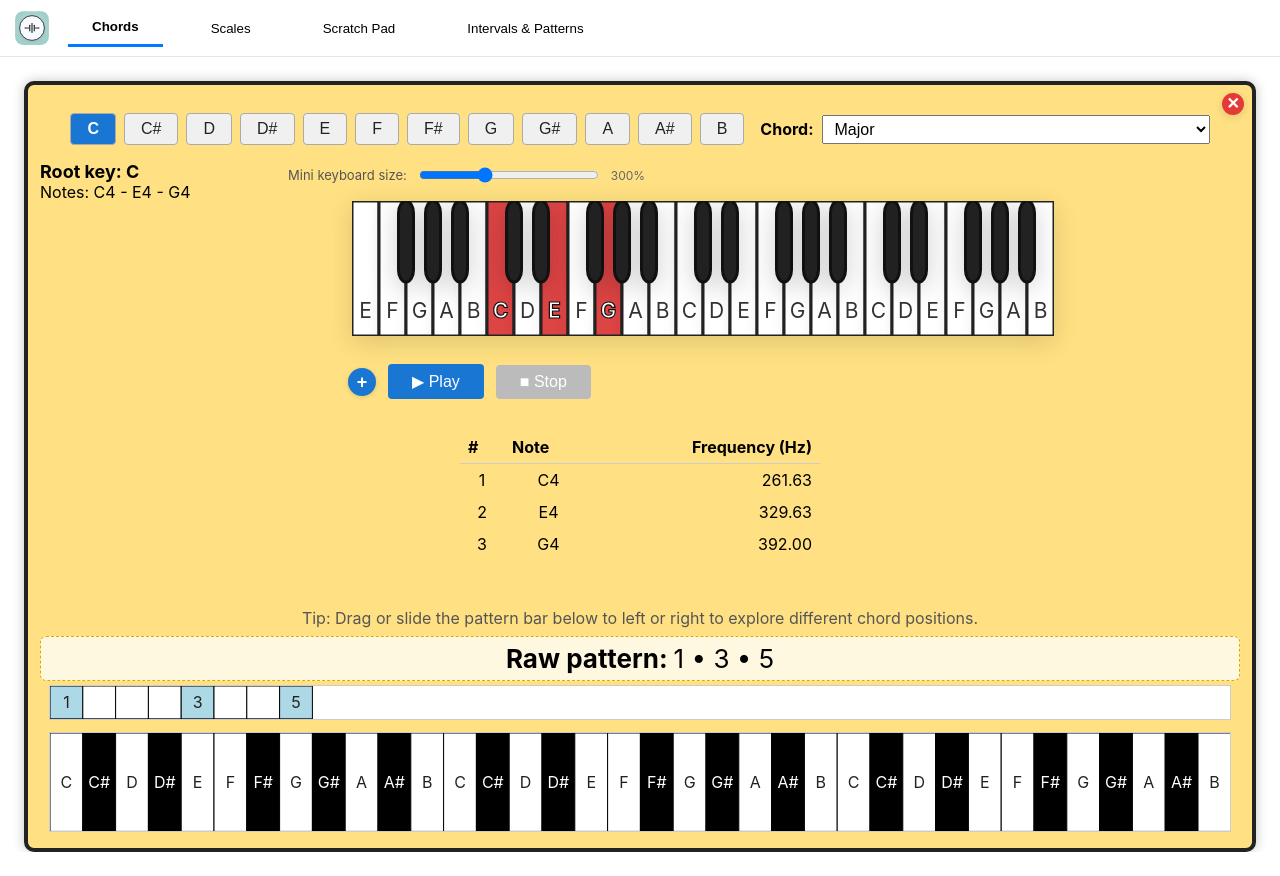
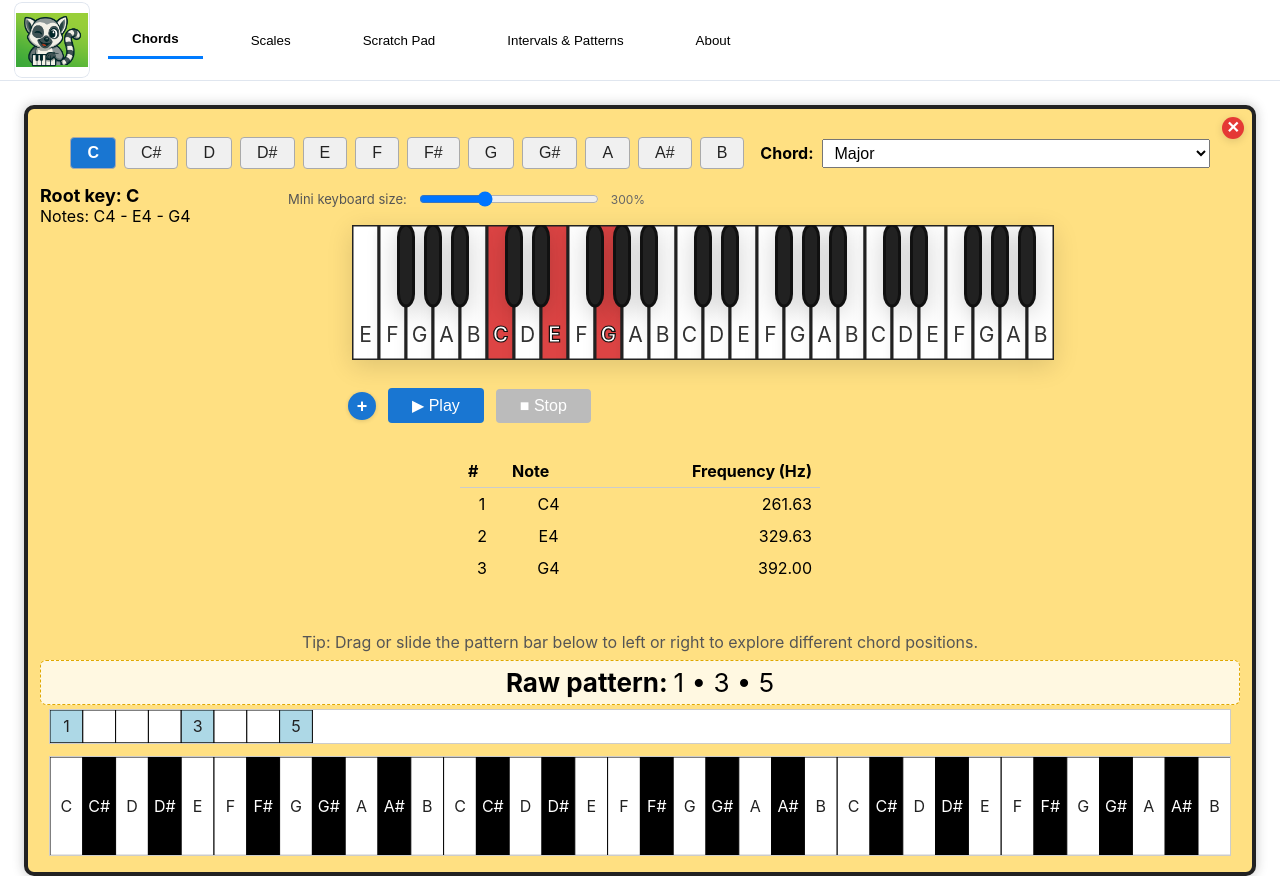
Before and after one commit to senthilktmz/pitch-lemur, a React (Create React App) app: page / in a window 1280 px wide. Before the commit the page ends 852 px from the top, so only its background shows below. Built offline with nearby package versions, Linux system fonts and the light colour scheme.

Commit message:
added about page

```diff
--- /dev/null
+++ b/src/About.tsx
@@ -0,0 +1,28 @@
+import React from "react";
+
+const About: React.FC = () => {
+  return (
+    <div style={{ maxWidth: 1100, margin: '0 auto', padding: '16px 16px 48px' }}>
+      <div style={{ display: 'flex', justifyContent: 'center', marginBottom: 16 }}>
+        <img
+          src={process.env.PUBLIC_URL + "/pitch-lemur-texted-icon.png"}
+          alt="Pitch Lemur"
+          style={{ width: '100%', height: 'auto', maxWidth: 512, borderRadius: 12, boxShadow: '0 2px 12px #0002' }}
+        />
+      </div>
+      <div style={{ fontSize: 18, lineHeight: 1.7 }}>
+        <p style={{ margin: '8px 0 16px', fontWeight: 600 }}>Pitch Lemur app has been created for</p>
+        <p style={{ margin: '8px 0' }}>Everyone to learn music theory in structured and interactive way. Now you can</p>
+        <p style={{ margin: '8px 0' }}>Lean Chords easily</p>
+        <p style={{ margin: '8px 0' }}>Learn Scales easily</p>
+        <p style={{ margin: '8px 0' }}>Understand the visualized keyboard chords and scales</p>
+        <p style={{ margin: '8px 0' }}>Create your own chords and scales set as reference to learn or perform</p>
+        <p style={{ margin: '8px 0' }}>Hear the chords and scales by clicking on the play buttons</p>
+        <p style={{ margin: '8px 0' }}>Learn the chords and scales pattern formulas interactively</p>
+        <p style={{ margin: '16px 0', fontWeight: 600 }}>Happy learning!</p>
+      </div>
+    </div>
+  );
+};
+
+export default About;
--- a/src/App.tsx
+++ b/src/App.tsx
@@ -2,6 +2,7 @@ import React, { useState, useRef, useEffect } from "react";
 // import logo from "./logo.svg"; // Remove unused default logo
 import "./App.css";
 import MenuBar from "./MenuBar";
+import About from "./About";
 import PianoKeyboard from "./PianoKeyboard";
 import IntervalPattern from "./IntervalPattern";
 import ScalesMulti from "./ScalesMulti";
@@ -66,6 +67,9 @@ function App() {
         <div style={getTabStyle('scratchpad')}>
           <ScratchPad items={scratchPadItems} removeItem={removeScratchPadItem} />
         </div>
+        <div style={getTabStyle('about')}>
+          <About />
+        </div>
       </>
     );
 
--- a/src/MenuBar.tsx
+++ b/src/MenuBar.tsx
@@ -16,23 +16,31 @@ const MenuBar: React.FC<MenuBarProps> = ({ activeTab, setActiveTab }) => (
       top: 0,
       zIndex: 10,
       width: "100%",
-      minHeight: 56,
+      minHeight: 80,
       padding: "0 0 0 0"
     }}
   >
     <img
-      src={process.env.PUBLIC_URL + "/logo-one.svg"}
+      src={process.env.PUBLIC_URL + "/pitch-lemur-icon.png"}
       alt="App Logo"
+      width={72}
+      height={72}
+      draggable={false}
       style={{
-        width: 36,
-        height: 36,
+        width: 72,
+        height: 72,
+        aspectRatio: '1 / 1',
+        objectFit: 'contain',
+        background: '#fff',
+        padding: 2,
         borderRadius: 8,
+        boxShadow: '0 0 0 1px #e0e6ef inset',
         margin: "0 18px 0 14px",
         verticalAlign: "middle",
         display: "block"
       }}
     />
-    <div style={{ display: "flex", alignItems: "center", height: "56px" }}>
+    <div style={{ display: "flex", alignItems: "center", height: "80px" }}>
         <div className="menu-bar-tabs" style={{display: 'flex', gap: 24, alignItems: 'center'}}>
             <button
                 style={{
@@ -105,6 +113,20 @@ const MenuBar: React.FC<MenuBarProps> = ({ activeTab, setActiveTab }) => (
                 Intervals & Patterns
             </button>
 
+            <button
+                style={{
+                    padding: "10px 24px",
+                    border: "none",
+                    borderBottom: activeTab === "about" ? "3px solid #007bff" : "none",
+                    background: "none",
+                    fontWeight: activeTab === "about" ? "bold" : "normal",
+                    cursor: "pointer"
+                }}
+                onClick={() => setActiveTab("about")}
+            >
+                About
+            </button>
+
         </div>
     </div>
   </nav>
```
Also changed, not shown: public/pitch-lemur-icon.png (added), public/pitch-lemur-texted-icon.png (added).
